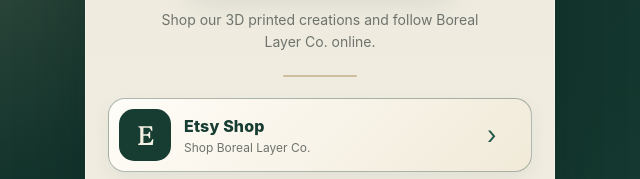
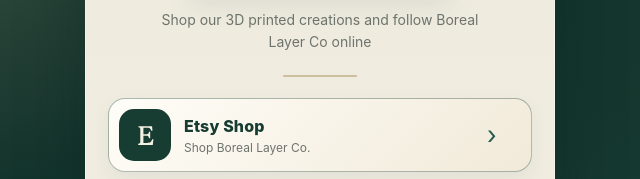
Before and after one commit to code12iy/Boreallayercohub, a plain HTML site: page index.html in a window 1280 px wide. Shown: the part 314-493 px from the top of the page, 320-960 px from the left. Drawn offline with Linux system fonts and the light colour scheme.

Commit message:
fixed punctuation why do you care

```diff
--- a/index.html
+++ b/index.html
@@ -222,7 +222,7 @@
       alt="Boreal Layer Co. logo"
     >
 
-    <p class="tagline">Shop our 3D printed creations and follow Boreal Layer Co. online.</p>
+    <p class="tagline">Shop our 3D printed creations and follow Boreal Layer Co online</p>
     <div class="divider" aria-hidden="true"></div>
 
     <nav class="links" aria-label="Boreal Layer Co. shop, social media, contact and reviews">
```
